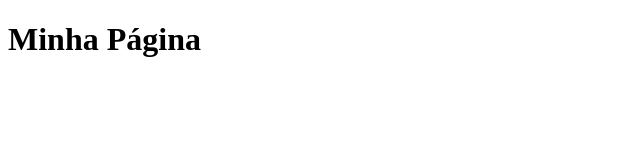
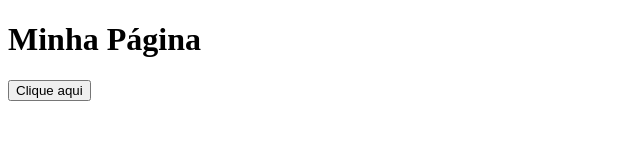
Before and after one commit to dev-valdrian/javascript1, a plain HTML site: page index.html in a window 1280 px wide. Shown: the whole page, without its empty margins (0-640 px from the left). Drawn offline with Linux system fonts and the light colour scheme.

Commit message:
Segunda Aula Manipulação de páginas

```diff
--- a/index.html
+++ b/index.html
@@ -8,5 +8,8 @@
     <body>
 
         <h1>Minha Página</h1>
+        <button type="button" onclick="botao()">Clique aqui</button>
+        <p id="agradece"></p>
+
     </body>
 </html>
--- a/js/main.js
+++ b/js/main.js
@@ -1,4 +1,29 @@
-var d = new Date();
+function botao(){
+    document.getElementById("agradece").innerHTML = "Obrigado por Clicar";
+    //alert("Obrigado por Clicar!");
+}
+
+
+
+
+/*function soma(n1,n2){return n1+n2;}
+console.log(soma(5,10));
+alert(soma(5,10));
+/*var validar;
+function validaIdade(idade){
+
+    if(idade >=18){
+        validar = true;
+    } else{
+        validar = false;
+    }
+    return validar;}
+
+
+var idade = prompt("Qual é a sua idade? ");
+console.log(validaIdade(idade));
+
+/*var d = new Date();
 console.log(d);
 
 /*var count;
```
